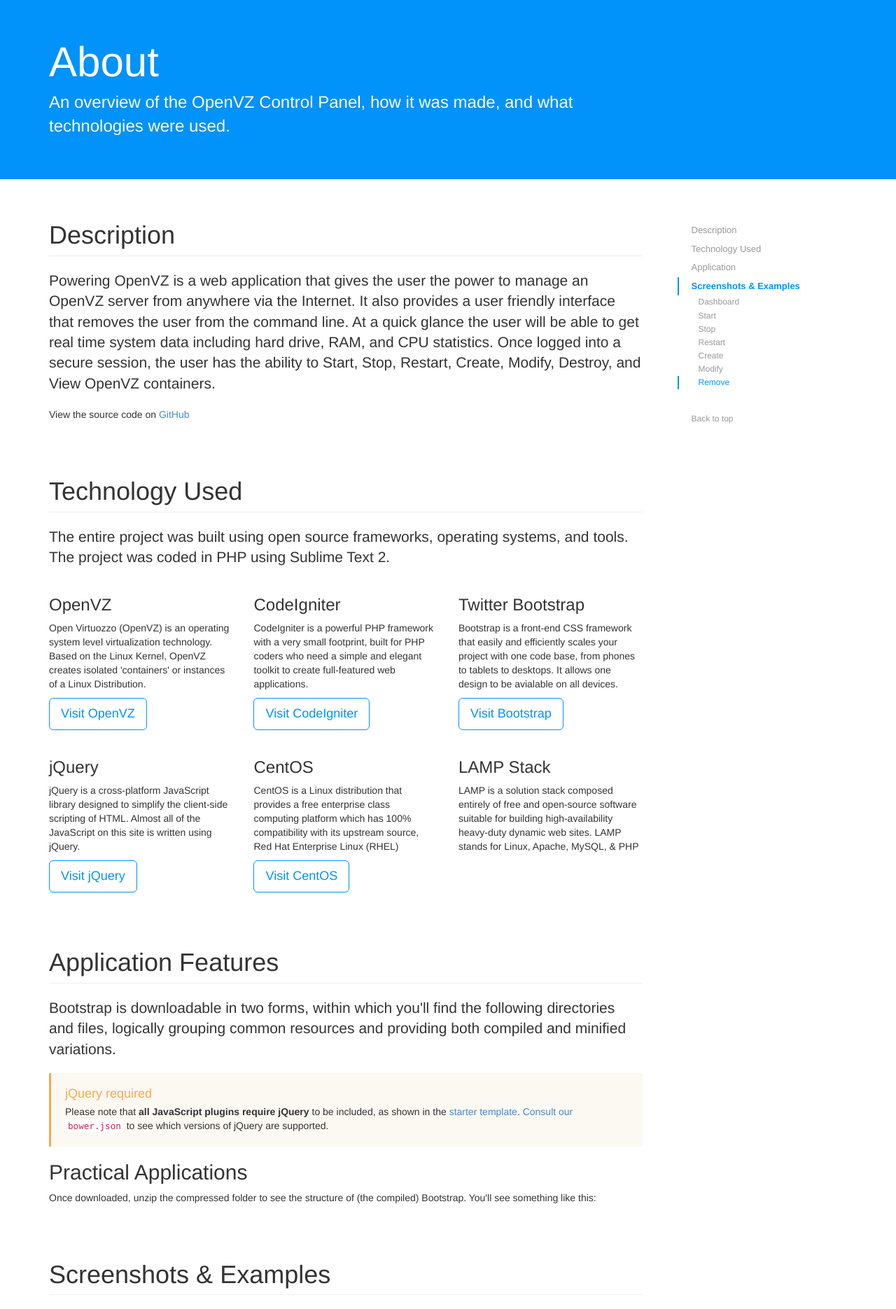
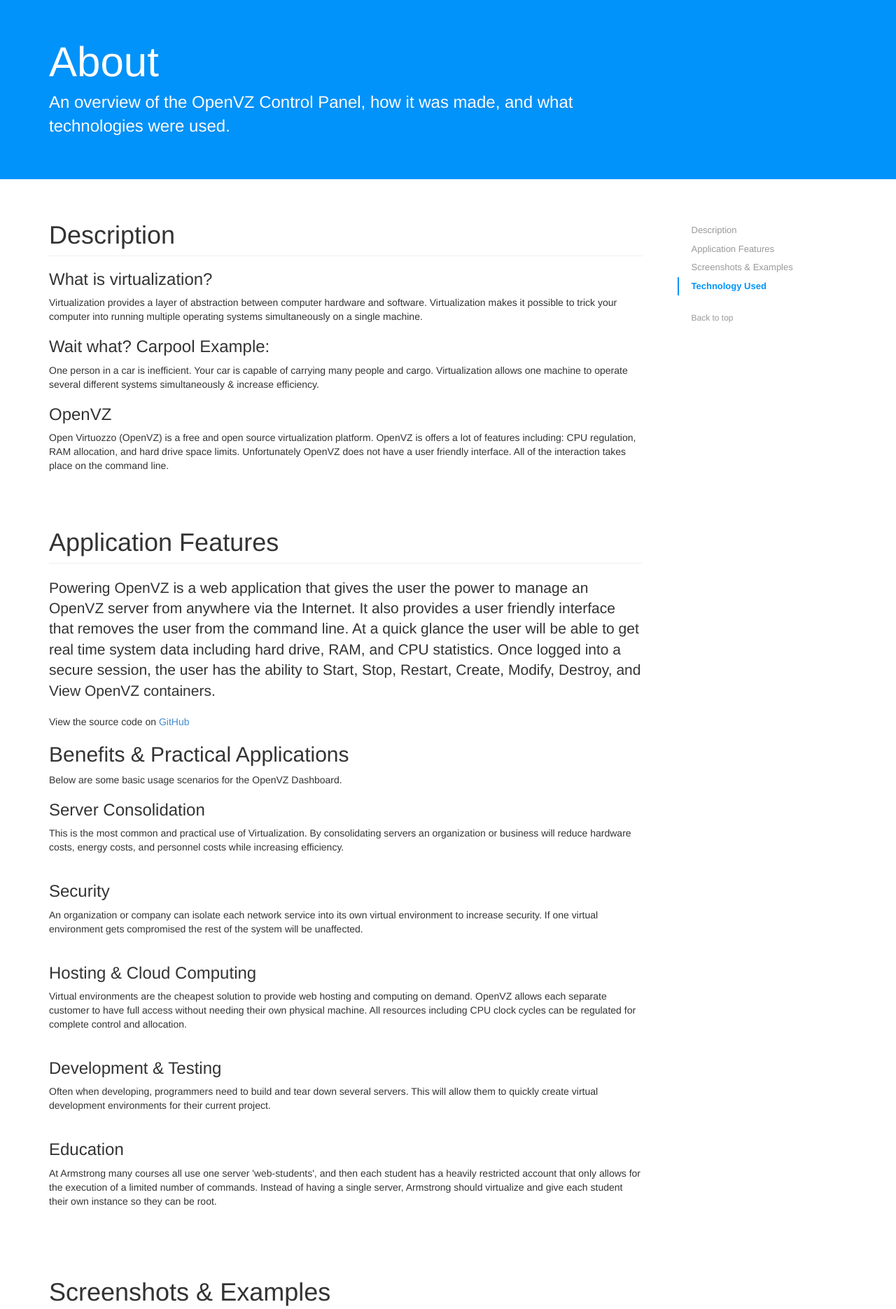
Before and after one commit to joeygrasso/easy-vz, a CodeIgniter app: page /virtualization/index.php/site/about in a window 1280 px wide. Shown: the part 51-1921 px from the top of the page at 70% size. Run offline with CodeIgniter, Linux system fonts and the light colour scheme; some libraries are stand-ins or nearby versions.

Commit message:
About v2
Done?

```diff
--- a/application/models/model_cid.php
+++ b/application/models/model_cid.php
@@ -82,6 +82,7 @@
 
 		// Modifies a row in the database after the modify form is submitted
 		public function modify_container($data){
+
 			$this->db->where('cid', $this->input->post('cid'));
 			$this->db->update('containers', $data);
 		}
--- a/application/views/about2_view.php
+++ b/application/views/about2_view.php
@@ -59,60 +59,57 @@
           <!-- Description -->
           <div class="bs-docs-section">
             <h1 id="description" class="page-header">Description</h1>
+            <h3>What is virtualization?</h3>
+            <p>Virtualization provides a layer of abstraction between computer hardware and software. Virtualization makes it possible to trick your computer into running multiple operating systems simultaneously on a single machine.</p>
+            <h3>Wait what? Carpool Example:</h3>
+            <p>One person in a car is inefficient. Your car is capable of carrying many people and cargo.  Virtualization allows one machine to operate several different systems simultaneously &amp; increase efficiency.</p>
+            <h3>OpenVZ</h3>
+            <p>Open Virtuozzo (OpenVZ) is a free and open source virtualization platform. OpenVZ is offers a   lot of features including: CPU regulation, RAM allocation, and hard drive space limits.   Unfortunately OpenVZ does not have a user friendly interface. All of the interaction takes place  on the command line.</p>
+          </div>
+
+          <!-- Application Features -->
+          <div class="bs-docs-section">
+            <h1 id="application" class="page-header">Application Features</h1>
             <p class="lead">Powering OpenVZ is a web application that gives the user the power to manage an OpenVZ server from anywhere via the Internet. It also provides a user friendly interface that removes the user from the command line. At a quick glance the user will be able to get real time system data including hard drive, RAM, and CPU statistics. Once logged into a secure session, the user has the ability to Start, Stop, Restart, Create, Modify, Destroy, and View OpenVZ containers.</p>
             <p>View the source code on <a href="https://github.com/joeygrasso/virtualization">GitHub</a></p>
-          </div>
 
-          <!-- Getting started -->
-          <div class="bs-docs-section">
-            <h1 id="technology" class="page-header">Technology Used</h1>
-            <p class="lead">The entire project was built using open source frameworks, operating systems, and tools. The project was coded in PHP using Sublime Text 2.</p>
-            <div class="row bs-downloads" style="margin-bottom: 20px;">
-              <div class="col-sm-4">
-                <h3 id="download-bootstrap">OpenVZ</h3>
-                <p>Open Virtuozzo (OpenVZ) is an operating system level virtualization technology. Based on the Linux Kernel, OpenVZ creates isolated 'containers' or instances of a Linux Distribution.</p>
-                <a href="http://openvz.org/Main_Page" target="_blank" class="btn btn-lg btn-outline" role="button">Visit OpenVZ</a>
-              </div>
-              <div class="col-sm-4">
-                <h3 id="download-source">CodeIgniter</h3>
-                <p>CodeIgniter is a powerful PHP framework with a very small footprint, built for PHP coders who need a simple and elegant toolkit to create full-featured web applications.</p>
-                <a href="http://ellislab.com/codeigniter" target="_blank" class="btn btn-lg btn-outline" role="button">Visit CodeIgniter</a>
-              </div>
-              <div class="col-sm-4">
-                <h3 id="download-sass">Twitter Bootstrap</h3>
-                  <p>Bootstrap is a front-end CSS framework that easily and efficiently scales your project with one code base, from phones to tablets to desktops. It allows one design to be avialable on all devices.</p>
-                  <a href="http://getbootstrap.com" target="_blank" class="btn btn-lg btn-outline" role="button" >Visit Bootstrap</a>
+            <h2>Benefits &amp; Practical Applications</h2>
+            <p>Below are some basic usage scenarios for the OpenVZ Dashboard.</p>
+
+            <h3>Server Consolidation</h3>
+            <div class="row bs-examples">
+              <div class="col-md-12">
+                <p>This is the most common and practical use of Virtualization. By consolidating servers an organization or business will reduce hardware costs, energy costs, and personnel costs while increasing efficiency.</p>
               </div>
             </div>
-            <div class="row bs-downloads" style="margin-bottom: 20px;">
-              <div class="col-sm-4">
-                <h3 id="download-bootstrap">jQuery</h3>
-                <p>jQuery is a cross-platform JavaScript library designed to simplify the client-side scripting of HTML. Almost all of the JavaScript on this site is written using jQuery.</p>
-                <a href="http://jquery.com/" target="_blank" class="btn btn-lg btn-outline" role="button" >Visit jQuery</a>
-              </div>
-              <div class="col-sm-4">
-                <h3 id="download-source">CentOS</h3>
-                <p>CentOS is a Linux distribution that provides a free enterprise class computing platform which has 100% compatibility with its upstream source, Red Hat Enterprise Linux (RHEL)</p>
-                <a href="http://www.centos.org/" target="_blank" class="btn btn-lg btn-outline" role="button">Visit CentOS</a>
-              </div>
-              <div class="col-sm-4">
-                <h3 id="download-sass">LAMP Stack</h3>
-                  <p>LAMP is a solution stack composed entirely of free and open-source software suitable for building high-availability heavy-duty dynamic web sites. LAMP stands for Linux, Apache, MySQL, &amp; PHP</p>
+
+            <h3>Security</h3>
+            <div class="row bs-examples">
+              <div class="col-md-12">
+                <p>An organization or company can isolate each network service into its own virtual environment to increase security. If one virtual environment gets compromised the rest of the system will be unaffected.</p>
               </div>
             </div>
-          </div>
 
-          <!-- File structure -->
-          <div class="bs-docs-section">
-            <h1 id="application" class="page-header">Application Features</h1>
-            <p class="lead">Bootstrap is downloadable in two forms, within which you'll find the following directories and files, logically grouping common resources and providing both compiled and minified variations.</p>
-            <div class="bs-callout bs-callout-warning" id="jquery-required">
-              <h4>jQuery required</h4>
-              <p>Please note that <strong>all JavaScript plugins require jQuery</strong> to be included, as shown in the <a href="#template">starter template</a>. <a href="https://github.com/twbs/bootstrap/blob/v3.1.1/bower.json">Consult our <code>bower.json</code></a> to see which versions of jQuery are supported.</p>
+            <h3>Hosting &amp; Cloud Computing</h3>
+            <div class="row bs-examples">
+              <div class="col-md-12">
+                <p>Virtual environments are the cheapest solution to provide web hosting and computing on demand. OpenVZ allows each separate customer to have full access without needing their own physical machine. All resources including CPU clock cycles can be regulated for complete control and allocation.</p>
+              </div>
             </div>
 
-            <h2 id="whats-included-precompiled">Practical Applications</h2>
-            <p>Once downloaded, unzip the compressed folder to see the structure of (the compiled) Bootstrap. You'll see something like this:</p>
+            <h3>Development &amp; Testing</h3>
+            <div class="row bs-examples">
+              <div class="col-md-12">
+                <p>Often when developing, programmers need to build and tear down several servers. This will allow them to quickly create virtual development environments for their current project.</p>
+              </div>
+            </div>
+
+            <h3>Education</h3>
+            <div class="row bs-examples">
+              <div class="col-md-12">
+                <p> At Armstrong many courses all use one server 'web-students', and then each student has a heavily restricted account that only allows for the execution of a limited number of commands. Instead of having a single server, Armstrong should virtualize and give each student their own instance so they can be root.</p>
+              </div>
+            </div>
           </div>
 
           <!-- Screenshots / Examples -->
@@ -170,13 +167,51 @@
             </div>
           </div>
 
+          <!-- Technology Used -->
+          <div class="bs-docs-section">
+            <h1 id="technology" class="page-header">Technology Used</h1>
+            <p class="lead">The entire project was built using open source frameworks, operating systems, and tools.</p>
+            <div class="row bs-downloads" style="margin-bottom: 20px;">
+              <div class="col-sm-4">
+                <h3>OpenVZ</h3>
+                <p>Open Virtuozzo (OpenVZ) is an operating system level virtualization technology. Based on the Linux Kernel, OpenVZ creates isolated 'containers' or instances of a Linux Distribution.</p>
+                <a href="http://openvz.org/Main_Page" target="_blank" class="btn btn-lg btn-outline" role="button">Visit OpenVZ</a>
+              </div>
+              <div class="col-sm-4">
+                <h3>CodeIgniter</h3>
+                <p>CodeIgniter is a powerful PHP framework with a very small footprint, built for PHP coders who need a simple and elegant toolkit to create full-featured web applications.</p>
+                <a href="http://ellislab.com/codeigniter" target="_blank" class="btn btn-lg btn-outline" role="button">Visit CodeIgniter</a>
+              </div>
+              <div class="col-sm-4">
+                <h3>Twitter Bootstrap</h3>
+                  <p>Bootstrap is a front-end CSS framework that easily and efficiently scales your project with one code base, from phones to tablets to desktops. It allows one design to be avialable on all devices.</p>
+                  <a href="http://getbootstrap.com" target="_blank" class="btn btn-lg btn-outline" role="button" >Visit Bootstrap</a>
+              </div>
+            </div>
+            <div class="row bs-downloads" style="margin-bottom: 20px;">
+              <div class="col-sm-4">
+                <h3>jQuery</h3>
+                <p>jQuery is a cross-platform JavaScript library designed to simplify the client-side scripting of HTML. Almost all of the JavaScript on this site is written using jQuery.</p>
+                <a href="http://jquery.com/" target="_blank" class="btn btn-lg btn-outline" role="button" >Visit jQuery</a>
+              </div>
+              <div class="col-sm-4">
+                <h3>CentOS</h3>
+                <p>CentOS is a Linux distribution that provides a free enterprise class computing platform which has 100% compatibility with its upstream source, Red Hat Enterprise Linux (RHEL)</p>
+                <a href="http://www.centos.org/" target="_blank" class="btn btn-lg btn-outline" role="button">Visit CentOS</a>
+              </div>
+              <div class="col-sm-4">
+                <h3>LAMP Stack</h3>
+                  <p>LAMP is a solution stack composed entirely of free and open-source software suitable for building high-availability heavy-duty dynamic web sites. LAMP stands for Linux, Apache, MySQL, &amp; PHP</p>
+              </div>
+            </div>
+          </div>
+
         </div>
         <div class="col-md-3">
           <div class="bs-docs-sidebar hidden-print" role="complementary">
             <ul class="nav bs-docs-sidenav">
               <li><a href="#description">Description</a></li>
-              <li><a href="#technology">Technology Used</a></li>
-              <li><a href="#application">Application</a></li>
+              <li><a href="#application">Application Features</a></li>
               <li><a href="#examples">Screenshots &amp; Examples</a>
                 <ul class="nav">
                   <li><a href="#examples-dashboard">Dashboard</a></li>
@@ -188,6 +223,7 @@
                   <li><a href="#examples-remove">Remove</a></li>
                 </ul>
               </li>
+              <li><a href="#technology">Technology Used</a></li>
             </ul>
             <a class="back-to-top" href="#top">Back to top</a>
           </div>
```
